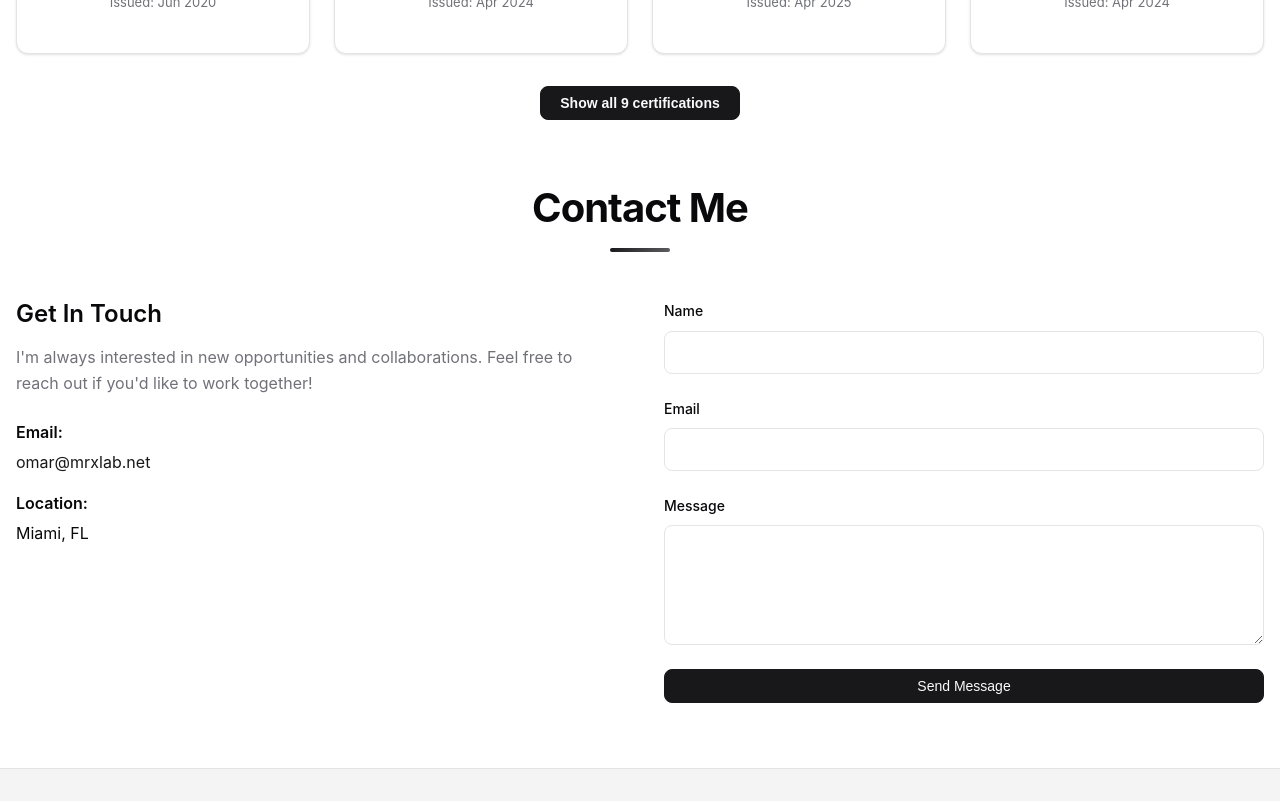
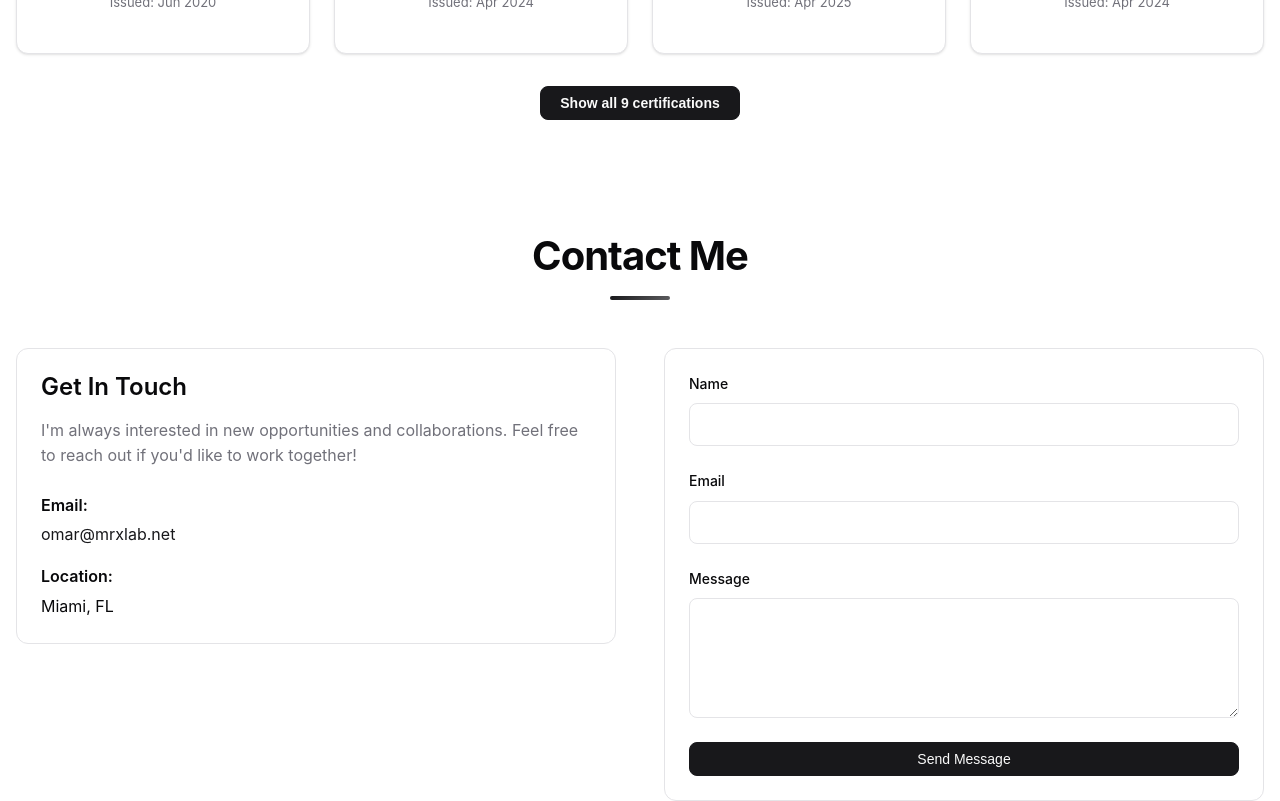
Before and after one commit to omiinaya/react-portfolio, a React (Create React App) app: page / in a window 1280 px wide. Shown: the part 2200-3001 px from the top of the page. Built offline with nearby package versions, Linux system fonts and the light colour scheme.

Commit message:
why is coolify not cooling the fy?

```diff
--- a/src/styles/theme.css
+++ b/src/styles/theme.css
@@ -1458,6 +1458,33 @@ p {
   min-height: 600px; /* Ensure adequate height for smooth scrolling */
   display: flex;
   align-items: center;
+  padding: var(--spacing-16) 0;
+}
+
+/* Enhanced contact content spacing */
+.contact-content {
+  display: grid;
+  grid-template-columns: 1fr 1fr;
+  gap: var(--spacing-16); /* Increased gap for better spacing */
+  align-items: start;
+  margin-top: var(--spacing-8);
+}
+
+.contact-info {
+  padding: var(--spacing-6);
+  background-color: hsl(var(--card));
+  border-radius: var(--radius-lg);
+  border: 1px solid hsl(var(--border));
+}
+
+.contact-form {
+  display: flex;
+  flex-direction: column;
+  gap: var(--spacing-6);
+  padding: var(--spacing-6);
+  background-color: hsl(var(--card));
+  border-radius: var(--radius-lg);
+  border: 1px solid hsl(var(--border));
 }
 
 /* Contact section styles */
```
